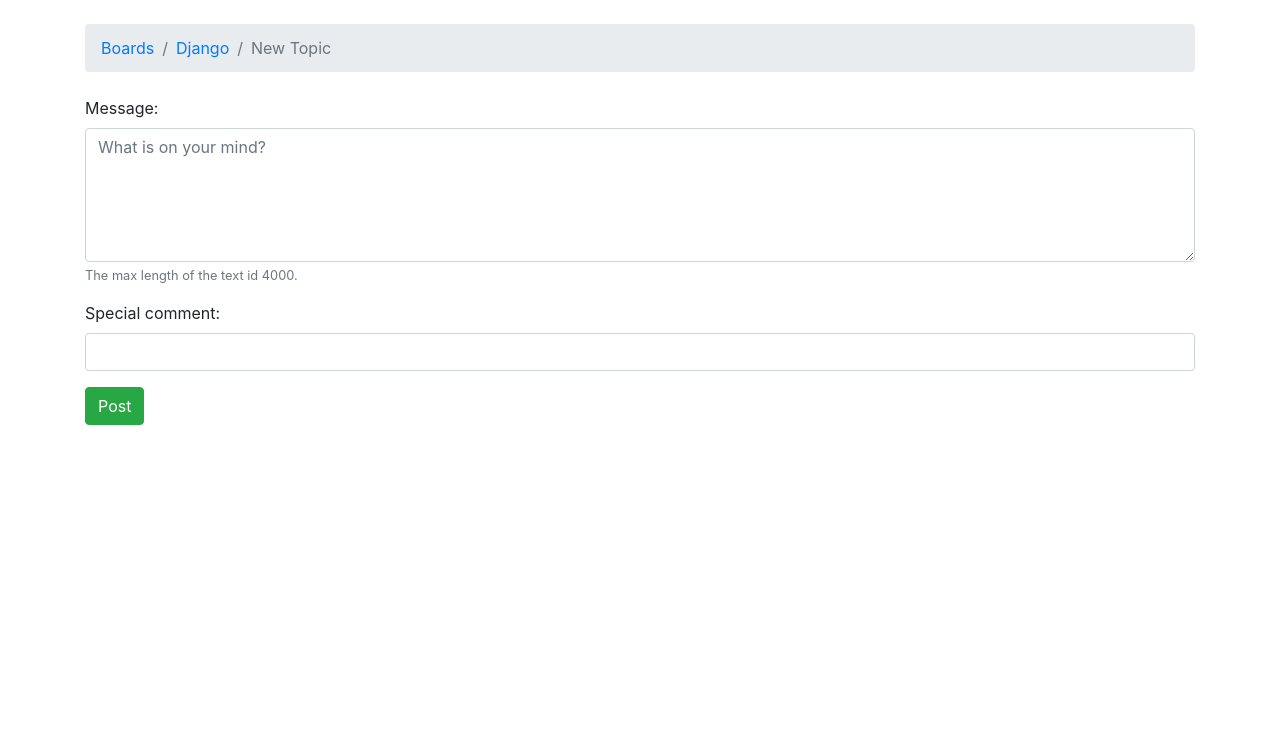
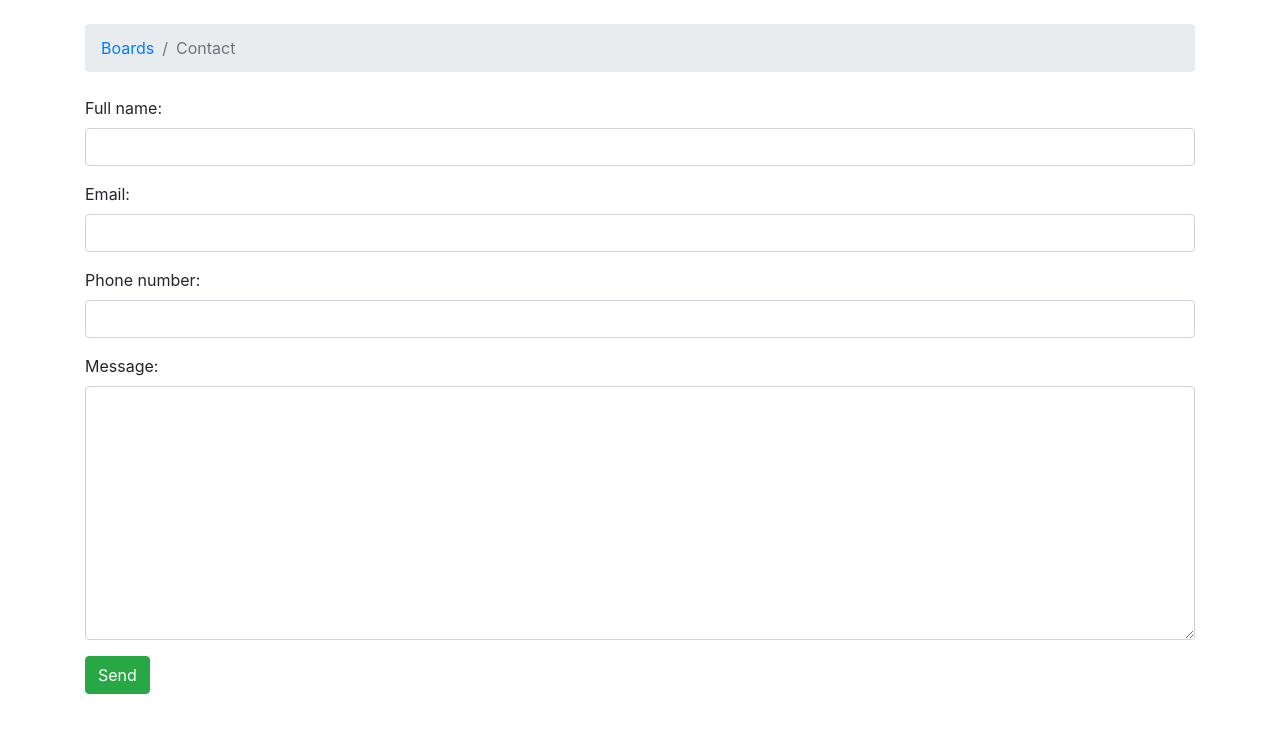
Before and after one commit to shrazo/DjangoFirstProject, a Django app: template templates/contact.html in a window 1280 px wide. Shown: the part 56-800 px from the top of the page. Run offline with Django 3.2, Linux system fonts and the light colour scheme; the template is opened without the code that fills it: values that come from a table or form of the project are taken from there, others are empty; data comes from the database, SQL or seed files in the repository; both versions use the stored data as it was after the commit; parts of the project's set-up code (start-up, migrations or seed data) failed here and were passed over; some libraries are stand-ins or nearby versions.

Commit message:
learning the form

```diff
--- a/boards/admin.py
+++ b/boards/admin.py
@@ -1,8 +1,9 @@
 from django.contrib import admin
-from .models import Board, Topic, Post
+from .models import Board, Topic, Post, Contact
 
 
 # Register your models here.
 admin.site.register(Board)
 admin.site.register(Topic)
 admin.site.register(Post)
+admin.site.register(Contact)
--- a/boards/forms.py
+++ b/boards/forms.py
@@ -1,30 +1,18 @@
 from django import forms
-from .models import Topic
+from .models import Topic, Contact
 
 
 class NewTopicForm(forms.ModelForm):
-    message = forms.CharField(
-        widget=forms.Textarea(attrs={
-            'rows': 5,
-            'placeholder': 'What is on your mind?'
-        }),
-        max_length=4000,
-        help_text='The max length of the text id 4000.')
-    special_comment = forms.CharField(max_length=200, )
+    message = forms.CharField(widget=forms.Textarea(), max_length=4000)
+    description = forms.CharField(widget=forms.Textarea(), max_length=2000)
 
     class Meta:
         model = Topic
-        fields = ['subject', 'message', 'special_comment']
+        fields = ['subject', 'message', 'description']
+
 
 
 class ContactForm(forms.ModelForm):
-    full_name = forms.CharField(
-        max_length=200,
-        help_text='The max length of the text id 4000.',
-        widget=forms.Textarea(attrs={'placeholder': 'Full name'}))
-    email = forms.EmailField(widget=forms.Textarea(
-        attrs={'placeholder': 'E-mail Address'}))
-    phone = forms.CharField(
-        widget=forms.Textarea(attrs={'placeholder': 'Phone Number'}),
-        help_text='e.g. +8801737520527')
-    message = forms.TextInput(attrs={'size': 10, 'title': 'Your name'})
+    class Meta:
+        model = Contact
+        fields = ['full_name', 'email', 'phone_number', 'message']
--- a/boards/models.py
+++ b/boards/models.py
@@ -1,5 +1,6 @@
 from django.db import models
 from django.contrib.auth.models import User
+from django.core.validators import RegexValidator
 
 
 class Board(models.Model):
@@ -33,3 +34,16 @@ class Post(models.Model):
 
     def __str__(self):
         return self.topic.subject + ' : ' + self.message
+
+
+class Contact(models.Model):
+    full_name = models.CharField(max_length=200)
+    email = models.EmailField()
+    phone_regex = RegexValidator(regex=r'^\+?1?\d{9,15}$',
+        message="Phone number must be entered in the format: '+999999999'. Up to 15 digits allowed."
+    )
+    phone_number = models.CharField(validators=[phone_regex], max_length=17, blank=True)
+    message = models.TextField(max_length=4000)
+
+    def __str__(self):
+        return self.full_name + ' : ' + self.message[:75]
--- a/myproject/urls.py
+++ b/myproject/urls.py
@@ -6,6 +6,7 @@ from boards import views
 urlpatterns = [
     path('', views.home, name='home'),
     # path('about', views.about, name='about'),
+    path('contact/', views.contact, name='contact'),
     re_path('boards/(?P<pk>\d+)/new', views.new_topic, name='new_topic'),
     re_path('boards/(?P<pk>\d+)/', views.board_topics, name='board_topics'),
     path('admin/', admin.site.urls),
--- a/templates/contact.html
+++ b/templates/contact.html
@@ -2,12 +2,11 @@
 
 {% load widget_tweaks %}
 
-{% block title %} Start a new Topic {% endblock %}
+{% block title %} Write to us {% endblock %}
 
 {% block breadcrumb %}
 <li class="breadcrumb-item"><a href="{% url 'home' %}">Boards</a></li>
-<li class="breadcrumb-item"><a href="{% url 'board_topics' board.pk %}">{{ board.name }}</a></li>
-<li class="breadcrumb-item active">New Topic</li>
+<li class="breadcrumb-item active">Contact</li>
 {% endblock %}
 
 {% block content %}
@@ -24,6 +23,6 @@
 		{% endif %}
 	</div>
 	{% endfor %}
-	<button type="submit" class="btn btn-success">Post</button>
+	<button type="submit" class="btn btn-success">Send</button>
 </form>
 {% endblock %}
--- a/templates/home.html
+++ b/templates/home.html
@@ -21,7 +21,7 @@
 				<small class="text-muted d-block">{{ board.description }}</small>
 			</td>
 			<td class="align-middle">0</td>
-			<td class="align-middle">0</td>
+			<td class="align-middle">{{board.topics.all.count}}</td>
 			<td></td>
 		</tr>
 		{% endfor %}
```
Also changed, not shown: Making_a_form.md (added, +14 -0 lines), boards/tests.py (+28 -1 lines), boards/views.py (+45 -17 lines), templates/mess_sent_success.html (added, +16 -0 lines), templates/new_topic2.html (added, +34 -0 lines), boards/migrations/0003_contact.py (added), db.sqlite3.
